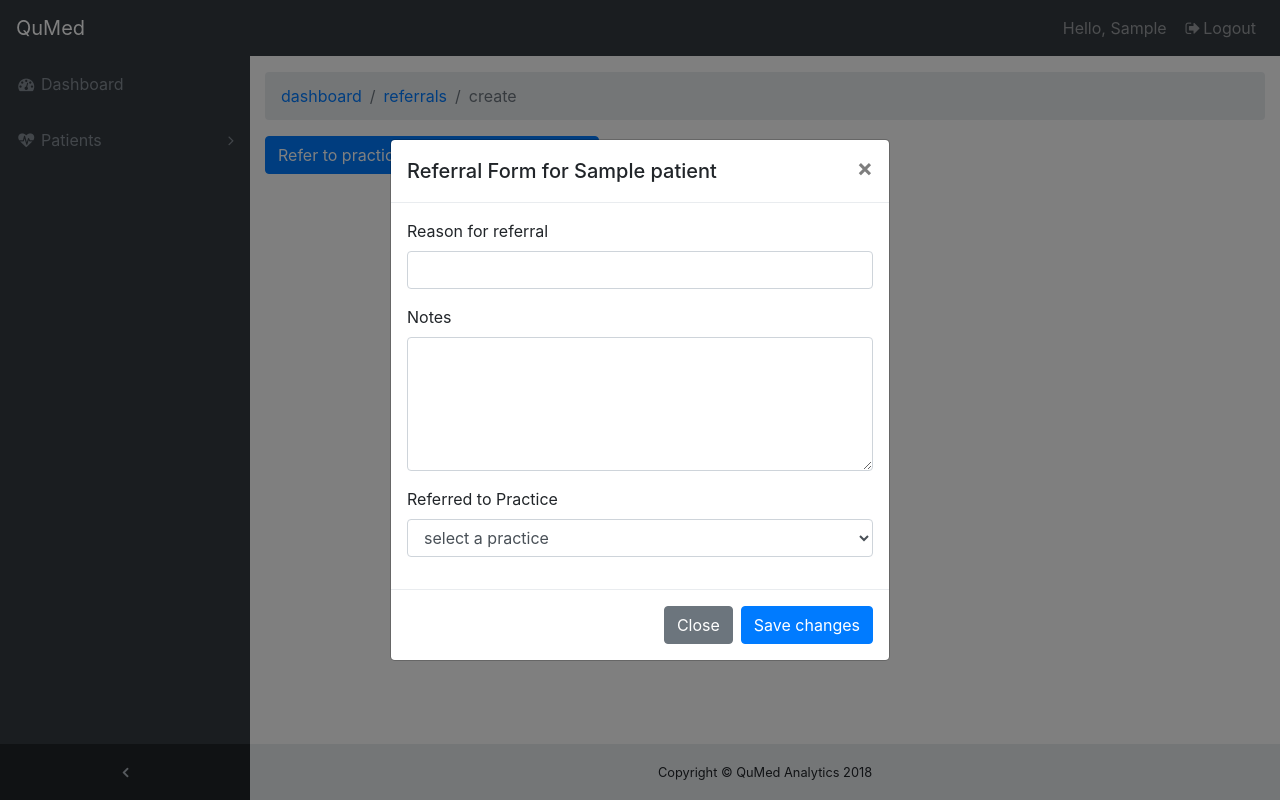
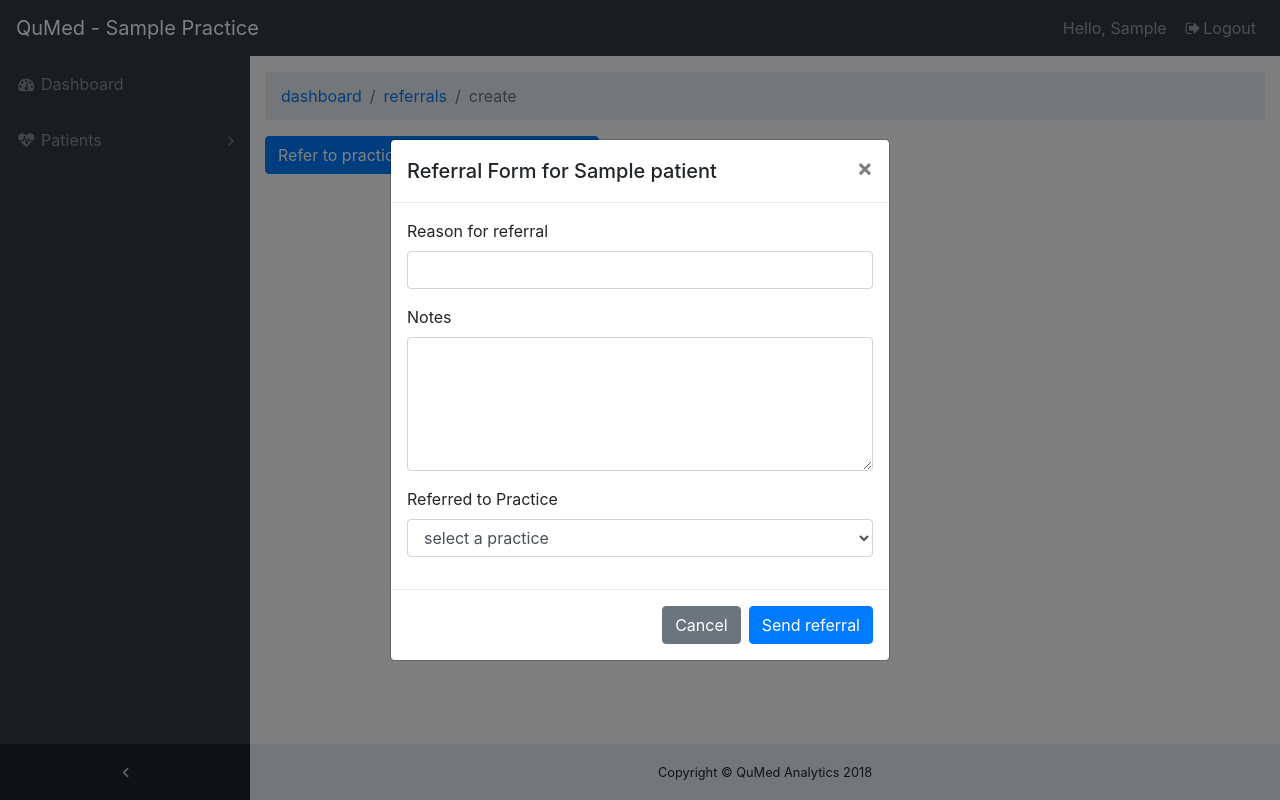
Before and after one commit to tadesanya/qumed, a Django app: template qumed/referral/templates/referral/create_referral.html in a window 1280 px wide, after a click on "Refer to practice already on this platform". Run offline with Django 3.2, Linux system fonts and the light colour scheme; the template is opened without the code that fills it: values that come from a table or form of the project are taken from there, others are empty; a user stored in the database is signed in; tables that the repository leaves empty hold one stand-in row (values such as "Sample post"); some libraries are stand-ins or nearby versions.

Commit message:
send notification email of referral

```diff
--- a/qumed/referral/admin.py
+++ b/qumed/referral/admin.py
@@ -11,8 +11,8 @@ class PatientAdmin(admin.ModelAdmin):
 
 
 class ReferralAdmin(admin.ModelAdmin):
-    list_display = ('id', 'patient', 'notes', 'date_referred', 'reason_for_referral', 'appointment_status',
-                    'referral_status', 'referred_by', 'referred_to', 'first_attempt', 'second_attempt', 'third_attempt',
+    list_display = ('id', 'patient', 'date_referred', 'reason_for_referral', 'notes', 'referral_status', 'referred_by',
+                    'referred_to', 'appointment_status', 'first_attempt', 'second_attempt', 'third_attempt',
                     'appointment_date')
 
 
--- a/qumed/referral/models.py
+++ b/qumed/referral/models.py
@@ -69,4 +69,4 @@ class Referral(models.Model):
     appointment_date = models.DateTimeField(null=True, blank=True)
 
     def __str__(self):
-        return self.id
+        return str(self.id)
--- a/qumed/referral/templates/referral/create_referral.html
+++ b/qumed/referral/templates/referral/create_referral.html
@@ -50,8 +50,8 @@
           <input type="hidden" name="patient" value="{{patient.id}}">
         </div>
         <div class="modal-footer">
-          <button type="button" class="btn btn-secondary" data-dismiss="modal">Close</button>
-          <button type="button" class="btn btn-primary">Save changes</button>
+          <button type="button" class="btn btn-secondary" data-dismiss="modal">Cancel</button>
+          <button type="submit" class="btn btn-primary">Send referral</button>
         </div>
         </form>
       </div>
--- /dev/null
+++ b/qumed/referral/templates/referral/referral_notification_email.txt
@@ -0,0 +1,4 @@
+Hello,
+
+A patient {{patient.name}}, has been referred to your practice.
+Please login to your {{domain.name}} account to view more details.
--- a/qumed/templates/nav.html
+++ b/qumed/templates/nav.html
@@ -1,5 +1,5 @@
 <nav class="navbar navbar-expand-lg navbar-dark bg-dark fixed-top" id="mainNav">
-<a class="navbar-brand" href="index.html">QuMed</a>
+<a class="navbar-brand" href="index.html">QuMed - {{request.user.practice.name|title}}</a>
 <button class="navbar-toggler navbar-toggler-right" type="button" data-toggle="collapse" data-target="#navbarResponsive" aria-controls="navbarResponsive" aria-expanded="false" aria-label="Toggle navigation">
   <span class="navbar-toggler-icon"></span>
 </button>
```
Also changed, not shown: qumed/referral/views.py (+20 -4 lines).
